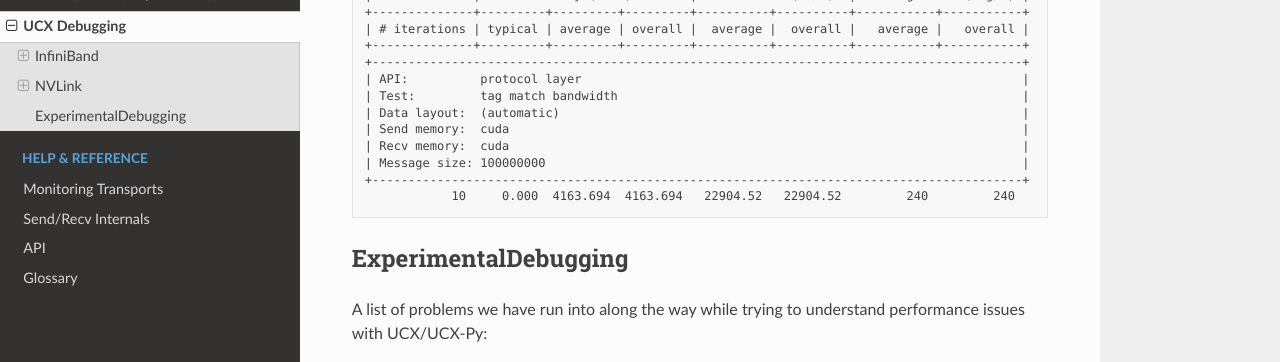
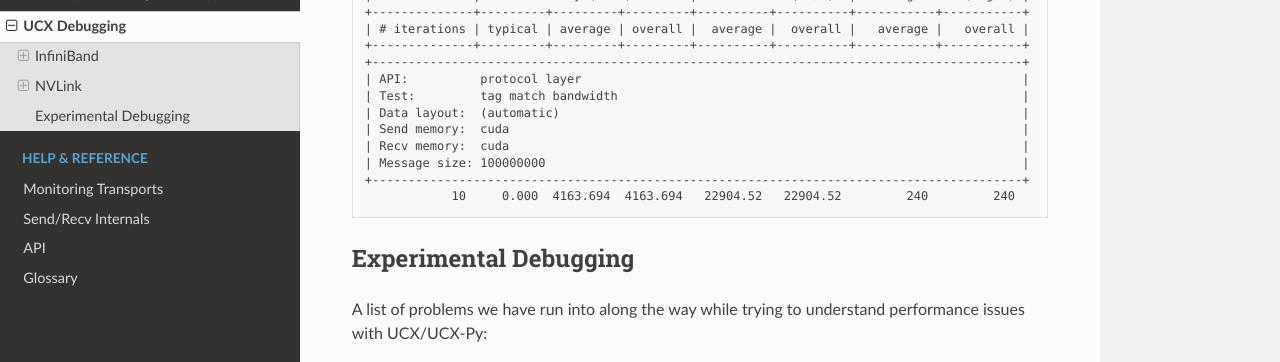
Before and after one commit to rapidsai/ucx-py, a Sphinx documentation site: the page built from docs/source/ucx-debug.rst, in a window 1280 px wide and 900 px high, scrolled down 1642 px. Shown: the part 243-605 px from the top of the window. Built offline with Sphinx 7.4.7 and the Read the Docs theme 2.0.0, drawn with Linux system fonts in a browser that asks for light colours; the version number could not be read and is left out.

Commit message:
Update docs/source/ucx-debug.rst
Co-authored-by: Peter Andreas Entschev <peter@entschev.com>

```diff
--- a/docs/source/ucx-debug.rst
+++ b/docs/source/ucx-debug.rst
@@ -112,8 +112,8 @@ NVLink Performance
                 10     0.000  4163.694  4163.694   22904.52   22904.52         240         240
 
 
-ExperimentalDebugging
----------------------
+Experimental Debugging
+----------------------
 
 A list of problems we have run into along the way while trying to understand performance issues with UCX/UCX-Py:
 
```
